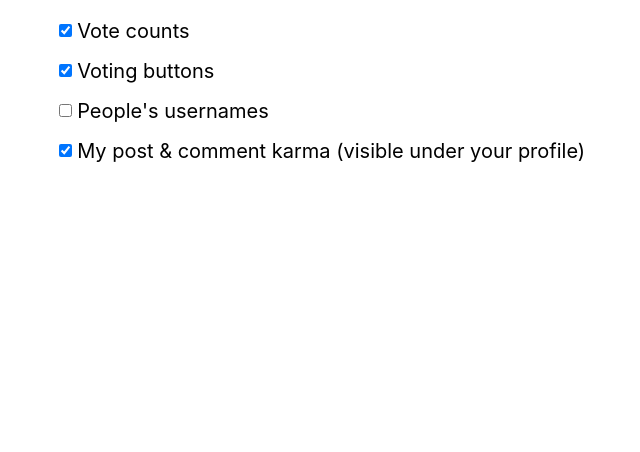
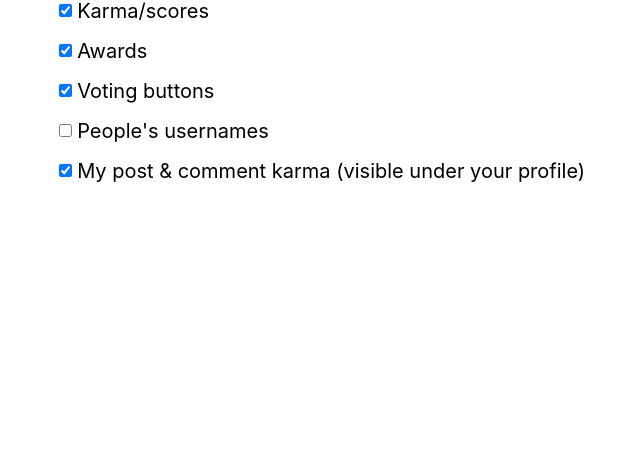
Before and after one commit to AleksandrHovhannisyan/karmaless, a browser extension: page options/options.html in a window 1280 px wide. Shown: the part 348-800 px from the top of the page, without its empty margins (318-958 px from the left). Drawn offline with Linux system fonts and the light colour scheme.

Commit message:
Add option to hide awards

```diff
--- a/options/options.html
+++ b/options/options.html
@@ -13,8 +13,10 @@
             <fieldset class="karmaless-fieldset">
               <legend>What karma-related elements would you like to hide?</legend>
               <label class="karmaless-setting">
-                <input type="checkbox" name="hideKarma" value="Vote counts" />Vote
-                counts
+                <input type="checkbox" name="hideKarma" value="Karma/scores" />Karma/scores
+              </label>
+              <label class="karmaless-setting">
+                <input type="checkbox" name="hideAwards" value="Awards" />Awards
               </label>
               <label class="karmaless-setting">
                 <input
--- a/options/options.js
+++ b/options/options.js
@@ -1,9 +1,11 @@
 const defaultSettings = {
   hideKarma: true,
+  hideAwards: true,
   hideVotingButtons: true,
   hideUsernames: false,
   hideOwnKarma: true,
 };
+
 const settings = chrome.storage.sync;
 const checkboxes = document.querySelectorAll(
   '.karmaless-setting input[type="checkbox"'
```
